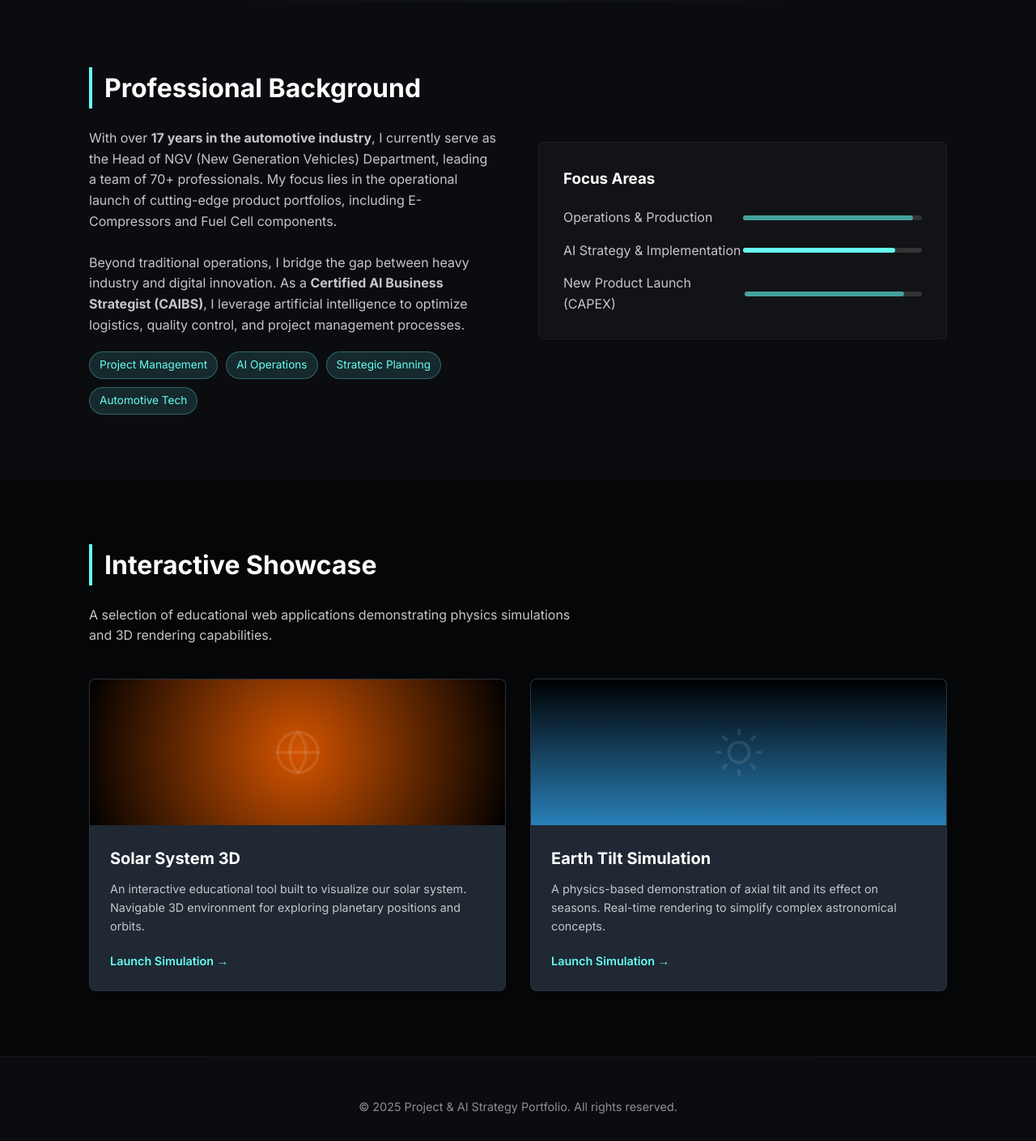
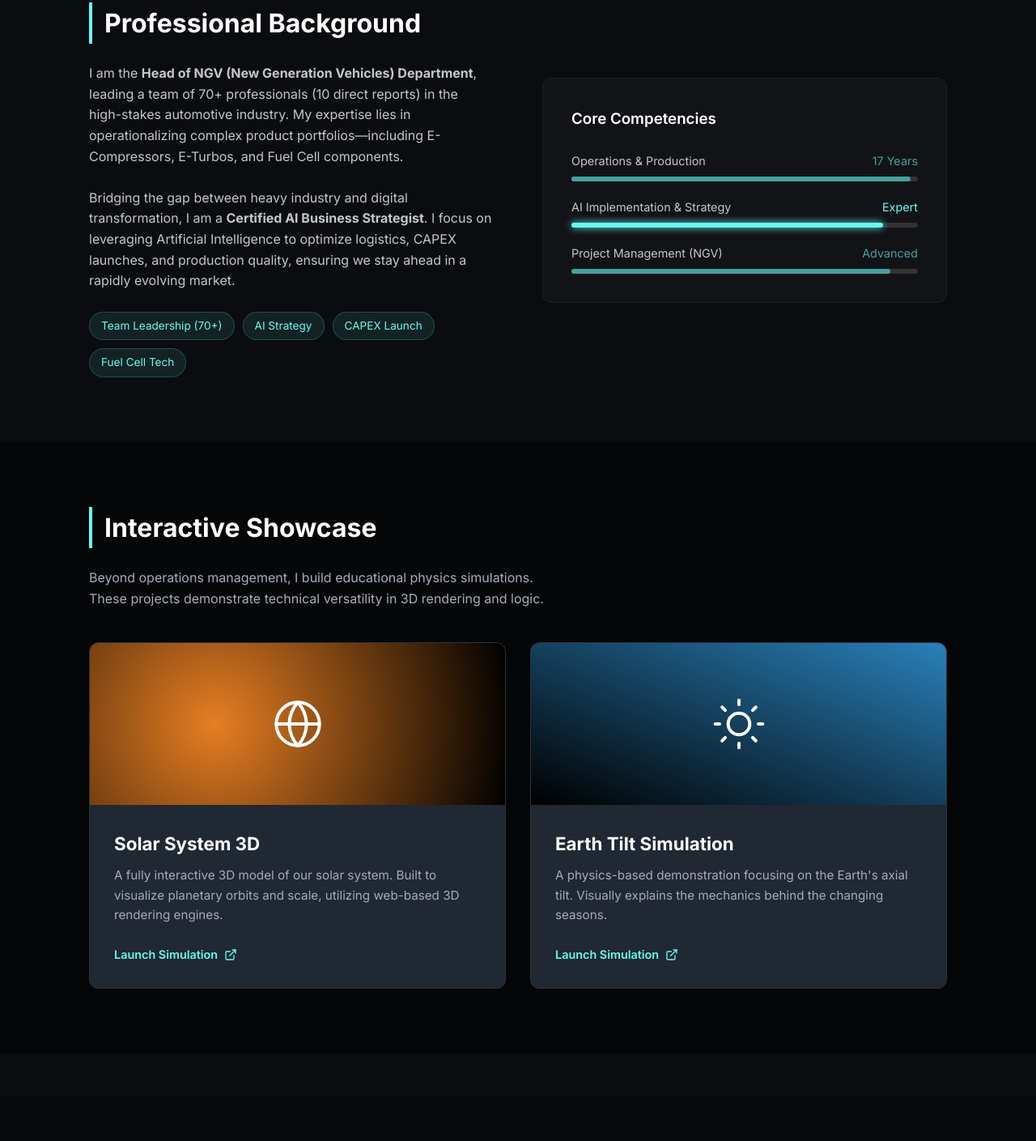
Before and after one commit to kovalcik123-cloud/processAI, a plain HTML site: page index.html in a window 1280 px wide. Shown: the part 797-2206 px from the top of the page at 81% size. Drawn offline with Linux system fonts and the light colour scheme.

Commit message:
Update index.html

```diff
--- a/index.html
+++ b/index.html
@@ -6,6 +6,7 @@
     <meta name="description" content="Portfolio of an NGV Operations Manager and AI Business Strategist.">
     <title>Project & AI Strategy Portfolio</title>
 
+    <!-- Fonts: Inter for a clean, technical look -->
     <link rel="preconnect" href="https://fonts.googleapis.com">
     <link rel="preconnect" href="https://fonts.gstatic.com" crossorigin>
     <link href="https://fonts.googleapis.com/css2?family=Inter:wght@300;400;600;700&display=swap" rel="stylesheet">
@@ -61,13 +62,14 @@
 
         /* --- HEADER / HERO SECTION --- */
         header {
-            height: 100vh;
+            min-height: 90vh; /* Changed from 100vh to ensure it fits well on all screens */
             display: flex;
             align-items: center;
             justify-content: center;
             position: relative;
             background: radial-gradient(circle at 50% 50%, #1f2833 0%, #0b0c10 70%);
             text-align: center;
+            padding-top: 60px; /* Add padding for mobile nav if needed later */
         }
 
         /* Animated background elements (Stars/Particles hint) */
@@ -87,15 +89,17 @@
 
         .hero-content {
             z-index: 1;
-            opacity: 0;
-            animation: fadeIn Up 1.5s ease-out forwards;
+            /* Animation Fixed */
+            animation: fadeInUp 1.5s ease-out forwards;
+            opacity: 0; /* Starts hidden, animates to visible */
         }
 
         .hero-title {
-            font-size: 3rem;
+            font-size: 3.5rem;
             color: var(--text-white);
             margin-bottom: 1rem;
-            letter-spacing: -1px;
+            letter-spacing: -2px;
+            line-height: 1.1;
         }
 
         .hero-title span {
@@ -105,13 +109,16 @@
         .hero-subtitle {
             font-size: 1.25rem;
             color: var(--accent-secondary);
-            margin-bottom: 2rem;
+            margin-bottom: 2.5rem;
             font-weight: 300;
+            max-width: 700px;
+            margin-left: auto;
+            margin-right: auto;
         }
 
         .cta-button {
             display: inline-block;
-            padding: 12px 30px;
+            padding: 14px 35px;
             border: 1px solid var(--accent-primary);
             color: var(--accent-primary);
             border-radius: 4px;
@@ -119,19 +126,20 @@
             text-transform: uppercase;
             letter-spacing: 1px;
             font-size: 0.9rem;
+            background: rgba(11, 12, 16, 0.8); /* Slight dark bg to pop over stars */
         }
 
         .cta-button:hover {
             background: rgba(102, 252, 241, 0.1);
             transform: translateY(-3px);
-            box-shadow: 0 0 15px rgba(102, 252, 241, 0.4);
+            box-shadow: 0 0 20px rgba(102, 252, 241, 0.3);
         }
 
         /* --- ABOUT SECTION --- */
         .about-grid {
             display: grid;
             grid-template-columns: 1fr 1fr;
-            gap: 50px;
+            gap: 60px;
             align-items: center;
         }
 
@@ -147,161 +155,195 @@
             display: flex;
             gap: 10px;
             flex-wrap: wrap;
-            margin-top: 20px;
+            margin-top: 25px;
         }
 
         .badge {
-            background: rgba(69, 162, 158, 0.2);
+            background: rgba(69, 162, 158, 0.15);
             color: var(--accent-primary);
-            padding: 5px 12px;
+            padding: 6px 14px;
             border-radius: 20px;
             font-size: 0.85rem;
-            border: 1px solid rgba(102, 252, 241, 0.3);
+            border: 1px solid rgba(102, 252, 241, 0.2);
         }
 
         /* --- PORTFOLIO SECTION --- */
         .portfolio-grid {
             display: grid;
-            grid-template-columns: repeat(auto-fit, minmax(300px, 1fr));
+            grid-template-columns: repeat(auto-fit, minmax(320px, 1fr));
             gap: 30px;
             margin-top: 40px;
         }
 
         .project-card {
             background: var(--card-bg);
-            border-radius: 8px;
+            border-radius: 12px;
             overflow: hidden;
             transition: transform 0.3s ease, box-shadow 0.3s ease;
             position: relative;
             border: 1px solid rgba(255, 255, 255, 0.05);
             display: flex;
             flex-direction: column;
+            height: 100%;
         }
 
         .project-card:hover {
-            transform: translateY(-5px);
-            box-shadow: 0 10px 30px rgba(0,0,0,0.5);
+            transform: translateY(-7px);
+            box-shadow: 0 15px 35px rgba(0,0,0,0.5);
             border-color: var(--accent-secondary);
         }
 
-        /* Geometric placeholder for project images since we don't have screenshots */
+        /* Geometric placeholder for project images */
         .card-visual {
-            height: 180px;
+            height: 200px;
             background: linear-gradient(135deg, #2c3e50, #000000);
             display: flex;
             align-items: center;
             justify-content: center;
-            font-size: 3rem;
-            color: rgba(255,255,255,0.1);
+            color: rgba(255,255,255,0.8);
+            position: relative;
+        }
+
+        /* Overlay effect on hover */
+        .card-visual::after {
+            content: '';
+            position: absolute;
+            top:0; left:0; right:0; bottom:0;
+            background: rgba(102, 252, 241, 0.1);
+            opacity: 0;
+            transition: opacity 0.3s ease;
+        }
+        .project-card:hover .card-visual::after {
+            opacity: 1;
         }
 
         /* Specific visual tweaks for space apps */
-        .visual-solar { background: radial-gradient(circle at center, #d35400, #000); }
-        .visual-earth { background: linear-gradient(to top, #2980b9, #000); }
+        .visual-solar { background: radial-gradient(circle at 30% 50%, #e67e22, #000); }
+        .visual-earth { background: linear-gradient(to top right, #000, #2980b9); }
 
         .card-content {
-            padding: 25px;
+            padding: 30px;
             flex-grow: 1;
             display: flex;
             flex-direction: column;
         }
 
         .card-title {
-            font-size: 1.25rem;
+            font-size: 1.4rem;
             color: var(--text-white);
             margin-bottom: 10px;
+            font-weight: 700;
         }
 
         .card-desc {
-            font-size: 0.9rem;
-            margin-bottom: 20px;
+            font-size: 0.95rem;
+            margin-bottom: 25px;
             flex-grow: 1;
+            color: #aab;
         }
 
         .card-link {
             color: var(--accent-primary);
             font-weight: 600;
             font-size: 0.9rem;
-            display: flex;
+            display: inline-flex;
             align-items: center;
-            gap: 5px;
+            gap: 8px;
         }
 
         .card-link:hover {
-            text-decoration: underline;
+            color: var(--text-white);
         }
 
         /* --- FOOTER --- */
         footer {
             text-align: center;
-            padding: 50px 0;
+            padding: 60px 0;
+            margin-top: 50px;
             border-top: 1px solid rgba(255,255,255,0.05);
             font-size: 0.9rem;
-            opacity: 0.7;
+            opacity: 0.6;
+            background: #08090c;
         }
 
         /* --- ANIMATIONS --- */
-        @keyframes fadeIn {
-            to { opacity: 1; }
-        }
-
         @keyframes fadeInUp {
-            from { opacity: 0; transform: translateY(20px); }
+            from { opacity: 0; transform: translateY(30px); }
             to { opacity: 1; transform: translateY(0); }
         }
 
         /* --- MOBILE TWEAKS --- */
         @media (max-width: 768px) {
-            .hero-title { font-size: 2rem; }
-            .about-grid { grid-template-columns: 1fr; }
+            header {
+                min-height: auto;
+                padding: 100px 0 60px 0;
+            }
+            .hero-title { font-size: 2.2rem; }
+            .hero-subtitle { font-size: 1rem; }
+            .about-grid { grid-template-columns: 1fr; gap: 40px; }
             .section-title { font-size: 1.75rem; }
         }
     </style>
 </head>
 <body>
 
+    <!-- HERO SECTION -->
     <header>
         <div class="container hero-content">
             <h1 class="hero-title">Strategic Vision.<br><span>Intelligent Execution.</span></h1>
-            <p class="hero-subtitle">Operations Manager | AI Business Strategist | NGV Specialist</p>
+            <p class="hero-subtitle">
+                Head of NGV Department | Certified AI Business Strategist (CAIBS)<br>
+                Driving operations and innovation in the automotive sector.
+            </p>
             <a href="#portfolio" class="cta-button">View Interactive Work</a>
         </div>
     </header>
 
+    <!-- ABOUT SECTION -->
     <section id="about">
         <div class="container">
             <div class="about-grid">
                 <div class="about-text">
                     <h2 class="section-title">Professional Background</h2>
                     <p>
-                        With over <strong>17 years in the automotive industry</strong>, I currently serve as the Head of NGV (New Generation Vehicles) Department, leading a team of 70+ professionals. My focus lies in the operational launch of cutting-edge product portfolios, including E-Compressors and Fuel Cell components.
+                        I am the <strong>Head of NGV (New Generation Vehicles) Department</strong>, leading a team of 70+ professionals (10 direct reports) in the high-stakes automotive industry. My expertise lies in operationalizing complex product portfolios—including E-Compressors, E-Turbos, and Fuel Cell components.
                     </p>
                     <br>
                     <p>
-                        Beyond traditional operations, I bridge the gap between heavy industry and digital innovation. As a <strong>Certified AI Business Strategist (CAIBS)</strong>, I leverage artificial intelligence to optimize logistics, quality control, and project management processes.
+                        Bridging the gap between heavy industry and digital transformation, I am a <strong>Certified AI Business Strategist</strong>. I focus on leveraging Artificial Intelligence to optimize logistics, CAPEX launches, and production quality, ensuring we stay ahead in a rapidly evolving market.
                     </p>
 
                     <div class="badge-container">
-                        <span class="badge">Project Management</span>
-                        <span class="badge">AI Operations</span>
-                        <span class="badge">Strategic Planning</span>
-                        <span class="badge">Automotive Tech</span>
+                        <span class="badge">Team Leadership (70+)</span>
+                        <span class="badge">AI Strategy</span>
+                        <span class="badge">CAPEX Launch</span>
+                        <span class="badge">Fuel Cell Tech</span>
                     </div>
                 </div>
-                <div style="background: rgba(255,255,255,0.03); padding: 30px; border-radius: 8px; border: 1px solid rgba(255,255,255,0.05);">
-                    <h3 style="color:white; margin-bottom: 20px;">Focus Areas</h3>
-                    <ul style="display: flex; flex-direction: column; gap: 15px;">
-                        <li style="display: flex; justify-content: space-between; align-items: center;">
-                            <span>Operations & Production</span>
-                            <div style="width: 50%; height: 6px; background: #333; border-radius: 3px;"><div style="width: 95%; height: 100%; background: var(--accent-secondary); border-radius: 3px;"></div></div>
+                <!-- Skill Visualization -->
+                <div style="background: rgba(255,255,255,0.03); padding: 35px; border-radius: 12px; border: 1px solid rgba(255,255,255,0.05);">
+                    <h3 style="color:white; margin-bottom: 25px; font-weight:600;">Core Competencies</h3>
+                    <ul style="display: flex; flex-direction: column; gap: 20px;">
+                        <li>
+                            <div style="display: flex; justify-content: space-between; margin-bottom: 8px; font-size: 0.9rem;">
+                                <span>Operations & Production</span>
+                                <span style="color: var(--accent-secondary)">17 Years</span>
+                            </div>
+                            <div style="width: 100%; height: 6px; background: #333; border-radius: 3px;"><div style="width: 98%; height: 100%; background: var(--accent-secondary); border-radius: 3px;"></div></div>
                         </li>
-                        <li style="display: flex; justify-content: space-between; align-items: center;">
-                            <span>AI Strategy & Implementation</span>
-                            <div style="width: 50%; height: 6px; background: #333; border-radius: 3px;"><div style="width: 85%; height: 100%; background: var(--accent-primary); border-radius: 3px;"></div></div>
+                        <li>
+                            <div style="display: flex; justify-content: space-between; margin-bottom: 8px; font-size: 0.9rem;">
+                                <span>AI Implementation & Strategy</span>
+                                <span style="color: var(--accent-primary)">Expert</span>
+                            </div>
+                            <div style="width: 100%; height: 6px; background: #333; border-radius: 3px;"><div style="width: 90%; height: 100%; background: var(--accent-primary); border-radius: 3px; box-shadow: 0 0 10px var(--accent-primary);"></div></div>
                         </li>
-                        <li style="display: flex; justify-content: space-between; align-items: center;">
-                            <span>New Product Launch (CAPEX)</span>
-                            <div style="width: 50%; height: 6px; background: #333; border-radius: 3px;"><div style="width: 90%; height: 100%; background: var(--accent-secondary); border-radius: 3px;"></div></div>
+                        <li>
+                            <div style="display: flex; justify-content: space-between; margin-bottom: 8px; font-size: 0.9rem;">
+                                <span>Project Management (NGV)</span>
+                                <span style="color: var(--accent-secondary)">Advanced</span>
+                            </div>
+                            <div style="width: 100%; height: 6px; background: #333; border-radius: 3px;"><div style="width: 92%; height: 100%; background: var(--accent-secondary); border-radius: 3px;"></div></div>
                         </li>
                     </ul>
                 </div>
@@ -309,41 +351,48 @@
         </div>
     </section>
 
+    <!-- PORTFOLIO / SHOWCASE SECTION -->
     <section id="portfolio" style="background-color: #050608;">
         <div class="container">
             <h2 class="section-title">Interactive Showcase</h2>
-            <p style="max-width: 600px; margin-bottom: 30px;">
-                A selection of educational web applications demonstrating physics simulations and 3D rendering capabilities.
+            <p style="max-width: 600px; margin-bottom: 40px; color: #aab;">
+                Beyond operations management, I build educational physics simulations. These projects demonstrate technical versatility in 3D rendering and logic.
             </p>
 
             <div class="portfolio-grid">
 
+                <!-- Project 1 -->
                 <article class="project-card">
                     <div class="card-visual visual-solar">
-                        <svg width="60" height="60" viewBox="0 0 24 24" fill="none" stroke="currentColor" stroke-width="1.5" stroke-linecap="round" stroke-linejoin="round"><circle cx="12" cy="12" r="10"/><path d="M2 12h20"/><path d="M12 2a15.3 15.3 0 0 1 4 10 15.3 15.3 0 0 1-4 10 15.3 15.3 0 0 1-4-10 15.3 15.3 0 0 1 4-10z"/></svg>
+                        <!-- Solar Icon -->
+                        <svg width="64" height="64" viewBox="0 0 24 24" fill="none" stroke="white" stroke-width="1.5" stroke-linecap="round" stroke-linejoin="round"><circle cx="12" cy="12" r="10"/><path d="M2 12h20"/><path d="M12 2a15.3 15.3 0 0 1 4 10 15.3 15.3 0 0 1-4 10 15.3 15.3 0 0 1-4-10 15.3 15.3 0 0 1 4-10z"/></svg>
                     </div>
                     <div class="card-content">
                         <h3 class="card-title">Solar System 3D</h3>
                         <p class="card-desc">
-                            An interactive educational tool built to visualize our solar system. Navigable 3D environment for exploring planetary positions and orbits.
+                            A fully interactive 3D model of our solar system. Built to visualize planetary orbits and scale, utilizing web-based 3D rendering engines.
                         </p>
                         <a href="https://kovalcik123-cloud.github.io/solar-system-school/" target="_blank" class="card-link">
-                            Launch Simulation &rarr;
+                            Launch Simulation
+                            <svg width="16" height="16" viewBox="0 0 24 24" fill="none" stroke="currentColor" stroke-width="2" stroke-linecap="round" stroke-linejoin="round"><path d="M18 13v6a2 2 0 0 1-2 2H5a2 2 0 0 1-2-2V8a2 2 0 0 1 2-2h6"/><polyline points="15 3 21 3 21 9"/><line x1="10" y1="14" x2="21" y2="3"/></svg>
                         </a>
                     </div>
                 </article>
 
+                <!-- Project 2 -->
                 <article class="project-card">
                     <div class="card-visual visual-earth">
-                        <svg width="60" height="60" viewBox="0 0 24 24" fill="none" stroke="currentColor" stroke-width="1.5" stroke-linecap="round" stroke-linejoin="round"><circle cx="12" cy="12" r="5"/><path d="M12 1v2"/><path d="M12 21v2"/><path d="M4.22 4.22l1.42 1.42"/><path d="M18.36 18.36l1.42 1.42"/><path d="M1 12h2"/><path d="M21 12h2"/><path d="M4.22 19.78l1.42-1.42"/><path d="M18.36 5.64l1.42-1.42"/></svg>
+                        <!-- Tilt Icon -->
+                        <svg width="64" height="64" viewBox="0 0 24 24" fill="none" stroke="white" stroke-width="1.5" stroke-linecap="round" stroke-linejoin="round"><circle cx="12" cy="12" r="5"/><path d="M12 1v2"/><path d="M12 21v2"/><path d="M4.22 4.22l1.42 1.42"/><path d="M18.36 18.36l1.42 1.42"/><path d="M1 12h2"/><path d="M21 12h2"/><path d="M4.22 19.78l1.42-1.42"/><path d="M18.36 5.64l1.42-1.42"/></svg>
                     </div>
                     <div class="card-content">
                         <h3 class="card-title">Earth Tilt Simulation</h3>
                         <p class="card-desc">
-                            A physics-based demonstration of axial tilt and its effect on seasons. Real-time rendering to simplify complex astronomical concepts.
+                            A physics-based demonstration focusing on the Earth's axial tilt. Visually explains the mechanics behind the changing seasons.
                         </p>
                         <a href="https://kovalcik123-cloud.github.io/Earth-tilt/" target="_blank" class="card-link">
-                            Launch Simulation &rarr;
+                            Launch Simulation
+                            <svg width="16" height="16" viewBox="0 0 24 24" fill="none" stroke="currentColor" stroke-width="2" stroke-linecap="round" stroke-linejoin="round"><path d="M18 13v6a2 2 0 0 1-2 2H5a2 2 0 0 1-2-2V8a2 2 0 0 1 2-2h6"/><polyline points="15 3 21 3 21 9"/><line x1="10" y1="14" x2="21" y2="3"/></svg>
                         </a>
                     </div>
                 </article>
@@ -352,6 +401,7 @@
         </div>
     </section>
 
+    <!-- FOOTER -->
     <footer>
         <div class="container">
             <p>&copy; 2025 Project & AI Strategy Portfolio. All rights reserved.</p>
```
